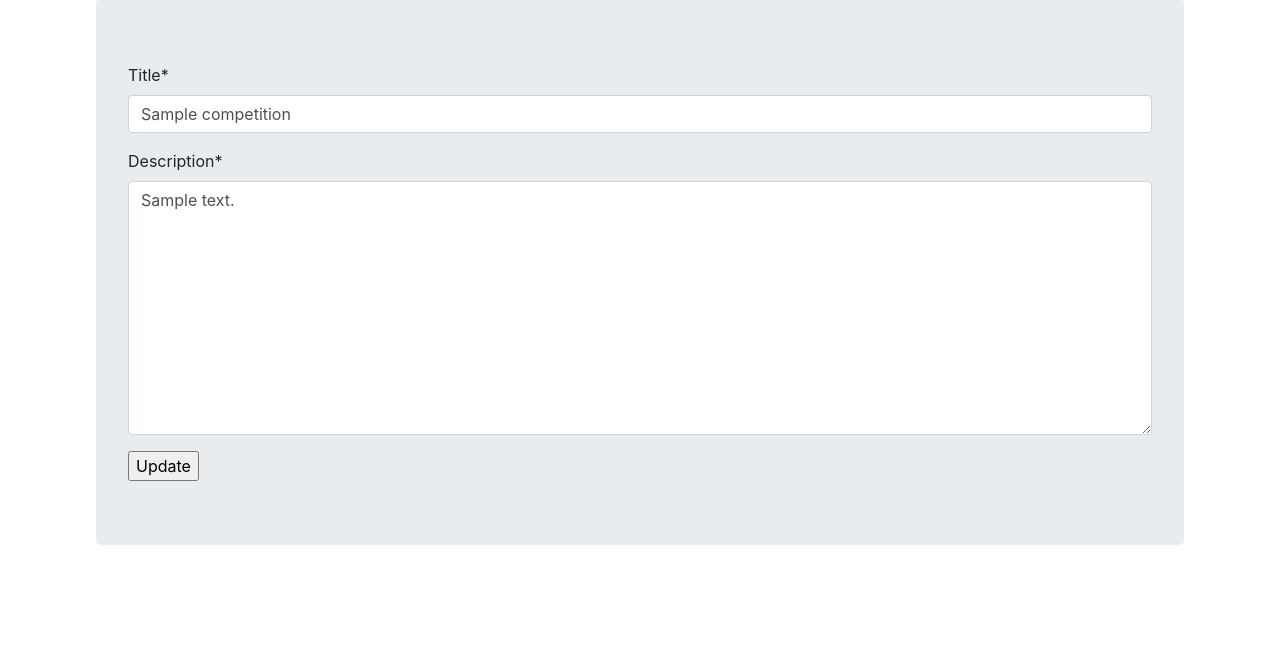
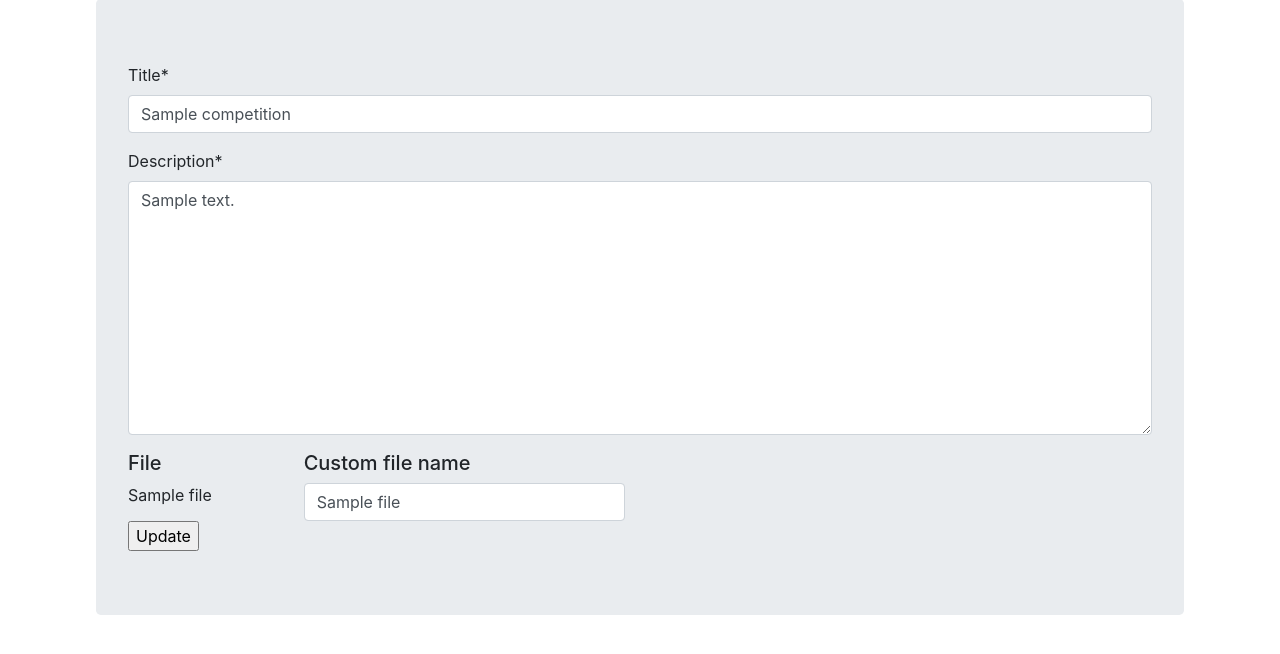
Before and after one commit to latra/codeleague, a Django app: page /competition/id/1/edit/ in a window 1280 px wide. Shown: the part 65-719 px from the top of the page. Run offline with Django 3.2, Linux system fonts and the light colour scheme; a user stored in the database is signed in; tables that the repository leaves empty hold one stand-in row (values such as "Sample post"); parts of the project's set-up code (start-up, migrations or seed data) failed here and were passed over; some libraries are stand-ins or nearby versions.

Commit message:
Modificar el nombre del archivo que se muestra.

```diff
--- a/apps/competition/templates/competition/competition_update_form.html
+++ b/apps/competition/templates/competition/competition_update_form.html
@@ -5,8 +5,23 @@
 {% load crispy_forms_tags %}
 {% block content %}
     <div class="jumbotron">
-        <form method="post">{% csrf_token %}
+        <form method="post" enctype="multipart/form-data">
+        {% csrf_token %}
             {{ form|crispy }}
+            {% if competition.files.all|length > 0%}
+                <div class="row">
+                    <div class="col-2"><h5>File</h5></div>
+                    <div class="col-4"><h5>Custom file name</h5></div>
+                </div>
+                {% for file in competition.files.all %}
+                    <div type="row justify-content-md-center">
+                        <div class="row">
+                            <div class="col-2">{{file.title}}</div>
+                            <div class="col-4"><input type="text" class="form-control" name="title{{file.id}}" id="title{{file.id}}" value="{{file.title}}"></div>
+                        </div>
+                    </div>
+                {% endfor %}
+            {% endif %}
             <input type="submit" value="Update">
         </form>
     </div>
--- a/apps/competition/views.py
+++ b/apps/competition/views.py
@@ -35,6 +35,7 @@ class CompetitionUpdate(LoginRequiredMixin, UserPassesTestMixin, UpdateView):
     model = Competition
     fields = ['title', 'description']
     template_name = 'competition/competition_update_form.html'
+    context_object_name = 'competition'
 
     def get_context_data(self, **kwargs):
         context = {}
@@ -43,6 +44,13 @@ class CompetitionUpdate(LoginRequiredMixin, UserPassesTestMixin, UpdateView):
     def test_func(self):
         competition = Competition.objects.get(pk=self.kwargs['pk'])
         return competition.owner.pk == self.request.user.pk
+    def form_valid(self, form):
+        competition = form.save()
+        for update_file in competition.files.all():
+            update_file.title = self.request.POST.get('title'+str(update_file.id))
+            update_file.save()
+        update_file.save()
+        return http.HttpResponseRedirect(self.get_success_url())
 
     def get_success_url(self):
         return reverse_lazy('league:home')
```
